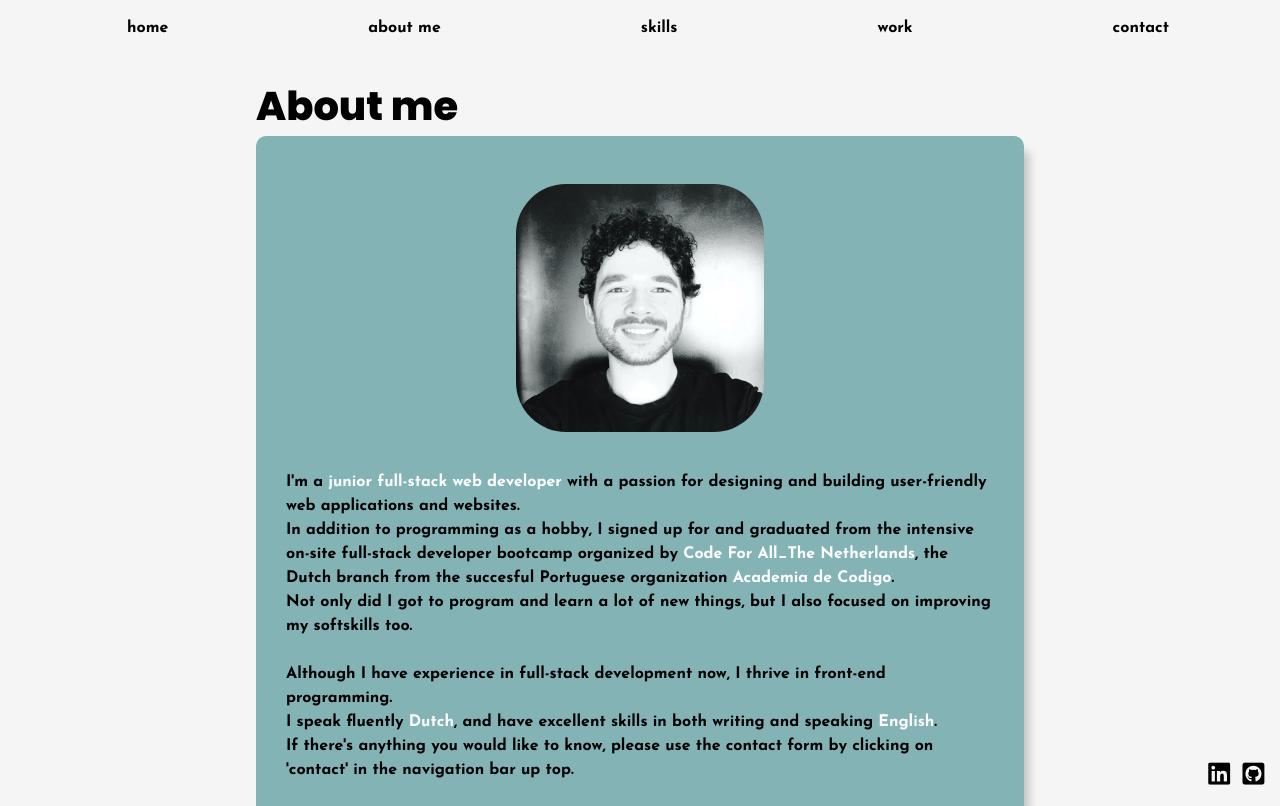
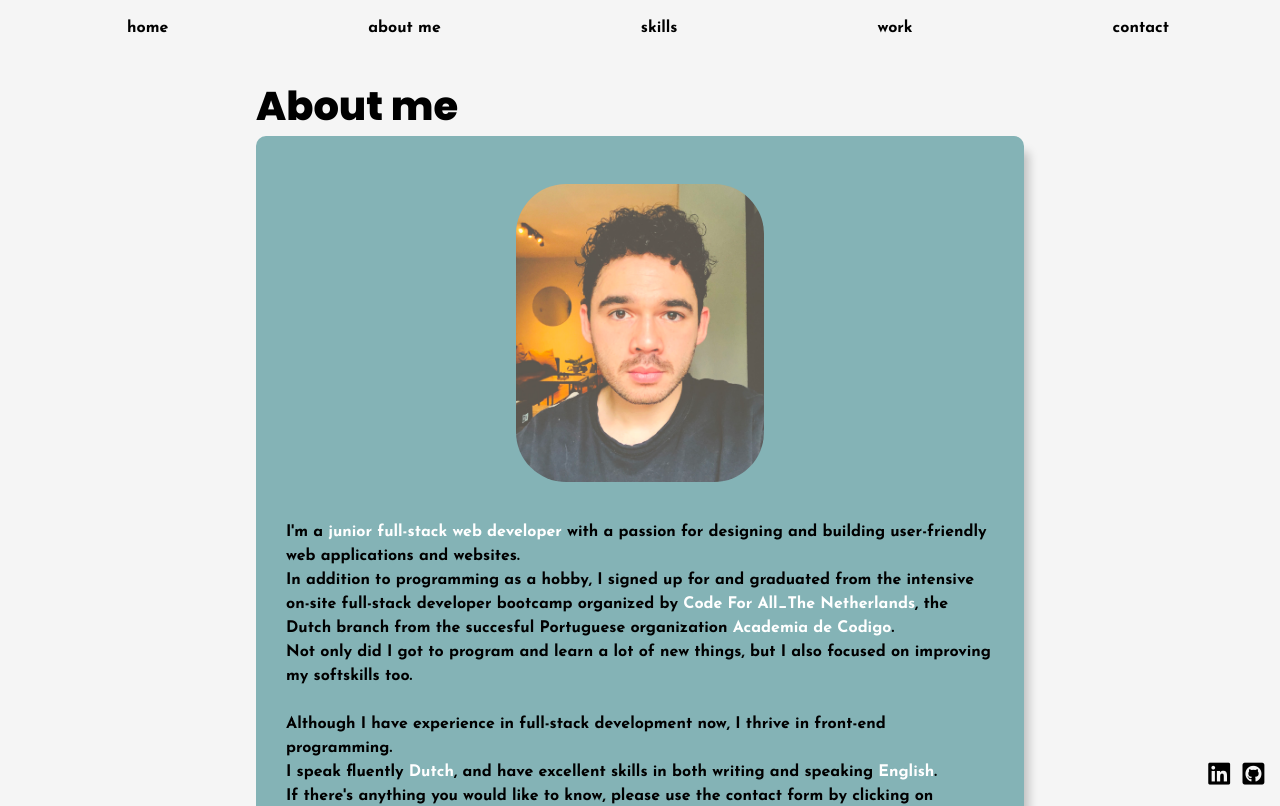
Before and after one commit to Katert/Portfolio-Website, a React (Create React App) app: page /#/about in a window 1280 px wide. Shown: the top 806 px of the page. Built offline with nearby package versions, Linux system fonts and the light colour scheme.

Commit message:
changed profile picture again (test)

```diff
--- a/src/components/About.js
+++ b/src/components/About.js
@@ -26,7 +26,7 @@
             transition={{ delay: 0.8, duration: 1 }}
           >
             <img
-              src={require("../img/profile.jpeg")}
+              src={require("../img/selfie-new.jpg")}
               alt="selfie"
               style={{ borderRadius: 50 }}
             />
```
